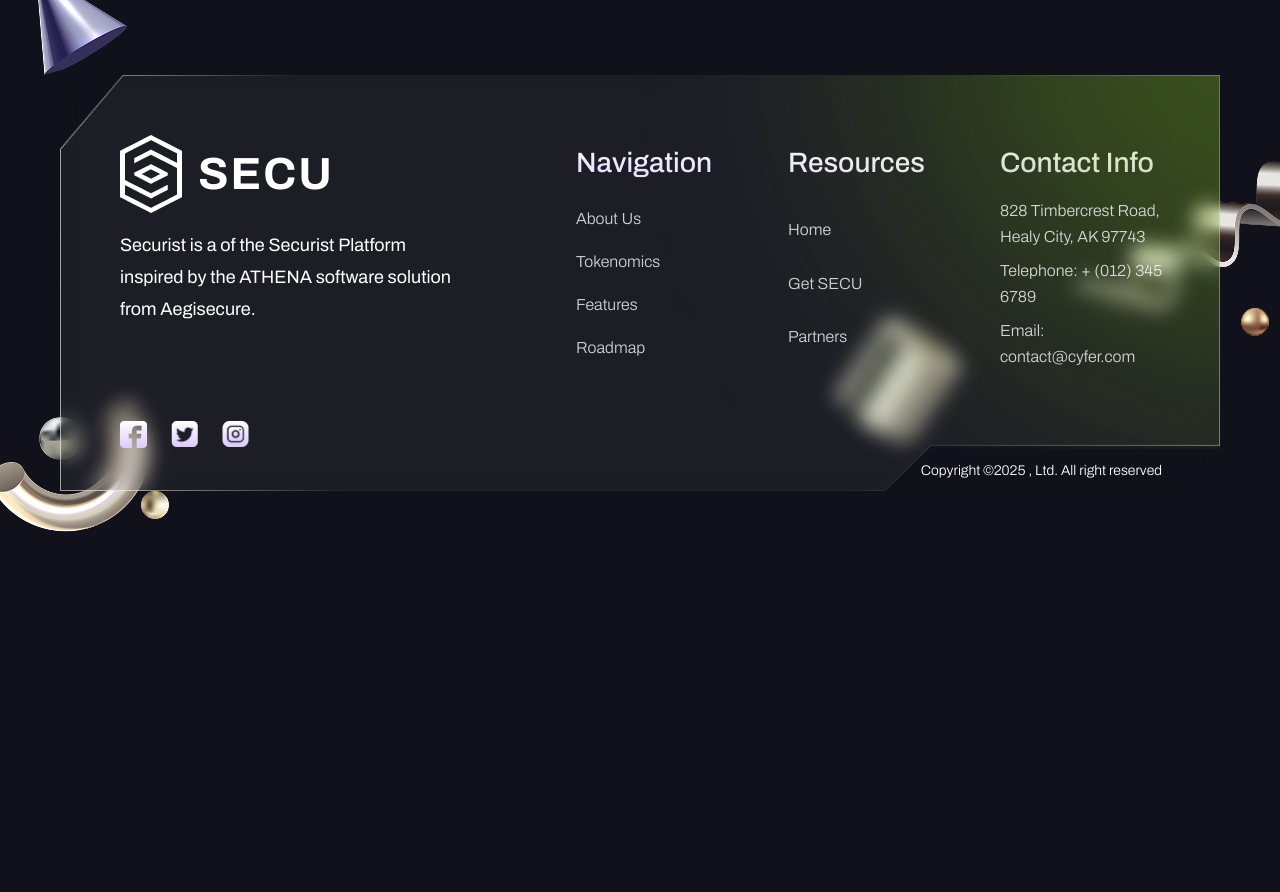
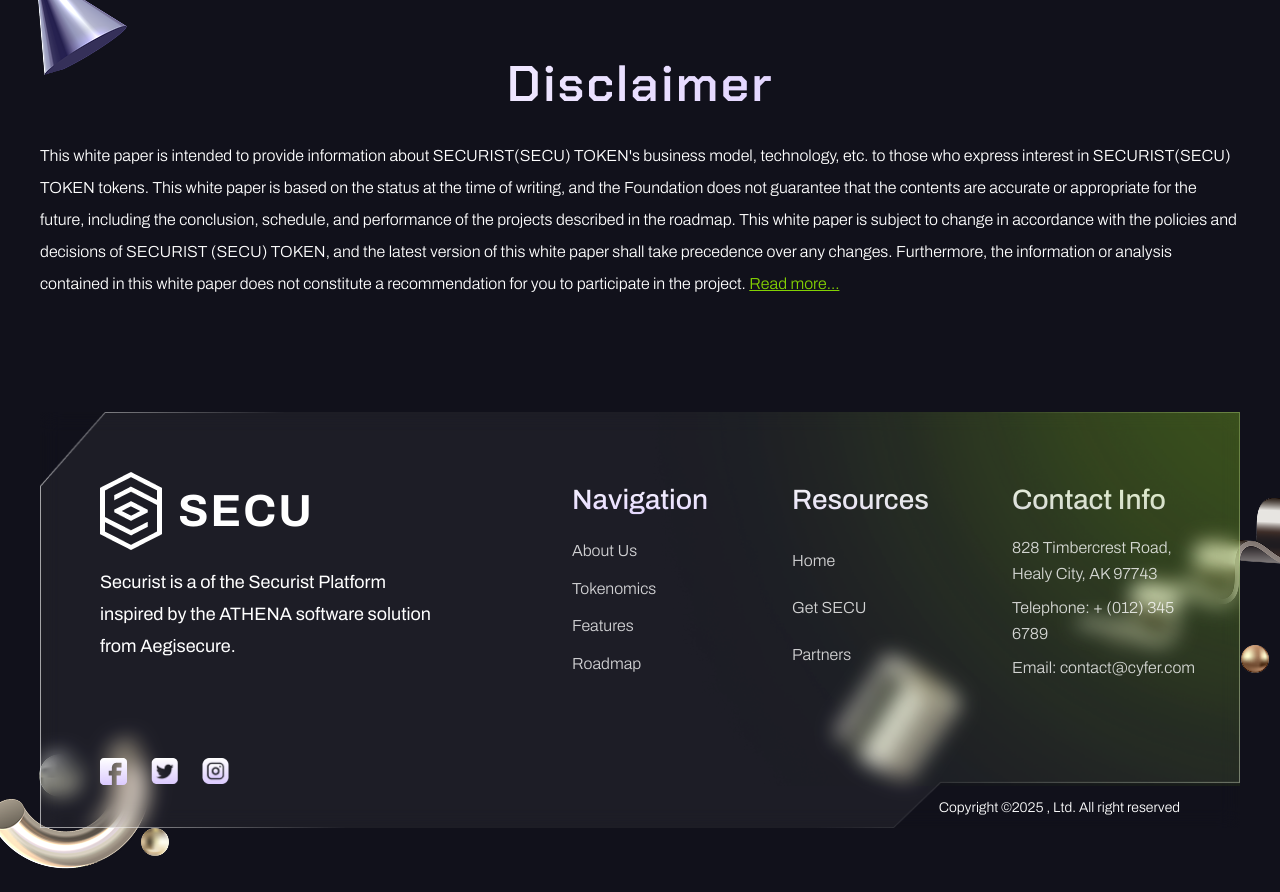
Before and after one commit to Walija-sh/SpaceDog, a plain HTML site: page index.html in a window 1280 px wide. Shown: the part 6710-7602 px from the top of the page. Before the commit the page ends 7265 px from the top, so only its background shows below. Drawn offline with nearby package versions, Linux system fonts and the light colour scheme.

Commit message:
disclaimer added

```diff
--- a/index.html
+++ b/index.html
@@ -562,7 +562,17 @@
 </section>
 <section class="disc-container">
   <div class="section disc-sect">
-   <h3 class="disc-h"></h3>
+   <h3 class="disc-h">Disclaimer</h3>
+   <div class="disc-content">
+    <p>This white paper is intended to provide information about SECURIST(SECU) TOKEN's business model, technology, etc. to those who express interest in SECURIST(SECU) TOKEN tokens. This white paper is based on the status at the time of writing, and the Foundation does not guarantee that the contents are accurate or appropriate for the future, including the conclusion, schedule, and performance of the projects described in the roadmap. This white paper is subject to change in accordance with the policies and decisions of SECURIST (SECU) TOKEN, and the latest version of this white paper shall take precedence over any changes. Furthermore, the information or analysis contained in this white paper does not constitute a recommendation for you to participate in the project. <span class="disc-readMore">Read more...</span></p>
+    <div class="disc-hidden ">
+      <p>This white paper has not been reviewed or approved by any regulatory authority, and the publication, distribution, or dissemination of this white paper does not imply that this white paper has complied with all applicable laws or regulations. In some cases, the publication, distribution, or dissemination of this white paper may be prohibited or restricted by applicable laws and regulations. In addition, regulatory authorities may impose restrictions on the ownership, use, and holding of SECURIST (SECU) TOKEN, and the sale and use of SECURIST (SECU) TOKEN may be affected by the actions of such regulatory authorities. The information contained in this whitepaper may be translated into other languages from time to time, or used in the course of communications with different participants. Please be advised that there may be changes or mistranslations in such translations or communications, and the Korean version of the white paper posted on the website takes precedence, and investors are responsible for confirming the version that takes precedence</p>
+      <p>This white paper contains statements about future plans and actions at this point in time. These future plans are expressed using words or phrases such as "may," "will," "expect," "anticipate," "goal," "forecast," "intend," "plan," seek," "believe," "potential," "continue," "will be," and the like, and are based on assumptions and analyses that the Foundation believes to be reasonable in light of its experience, current circumstances, expectations of future developments, and other factors. However, their contents are inevitably subject to risks and uncertainties, and the actual results and performance of SECURIST (SECU) TOKEN may differ from those planned for the future.</p>
+      <p>
+        You may lose your SECURIST (SECU) TOKEN, etc. due to the compromise of your private key to your digital wallet. If access to the private key becomes inaccessible due to loss, destruction or compromise of the private key, the holder of SECURIST(SECU) TOKEN, etc. may not be able to access the blockchain-based digital assets, and SECURIST(SECU) TOKEN may not be able to restore them. Technical problems or loss of tokens, etc. may occur due to flaws, vulnerabilities or other problems that may be inherent in the smart contract.
+      </p>
+    </div>
+   </div>
   </div>
 </section>
 <footer class="footer-container">
@@ -663,6 +673,12 @@
 window.addEventListener("resize", updateFooterImage);
 
   </script>
+  <script>
+    document.querySelector(".disc-readMore").addEventListener("click", function () {
+    document.querySelector(".disc-hidden").classList.toggle("disc-active");
+});
+
+  </script>
 
 </body>
 </html>
--- a/style.css
+++ b/style.css
@@ -1020,6 +1020,7 @@
   position: absolute;
   right: 25%;
   top: 60%;
+  display: none;
 }
 .footer-obj3{
   position: absolute;
@@ -1126,6 +1127,41 @@
 color: white;
 
 }
+/* dISCLAIMER */
+.disc-sect{
+  padding: 20px;
+}
+.disc-h{
+  font-weight: 600;
+  font-size: 32px;
+  line-height: 51px;
+  letter-spacing: 2px;
+  text-align: center;
+  background: linear-gradient(94.47deg, #FFFFFF 6.12%, #DAC8FF 80.25%);
+  background-clip: text;
+  -webkit-text-fill-color: transparent;
+  }
+  .disc-content p{
+  color: white;
+  font-weight: 300;
+  font-size: 14px;
+  line-height: 28px;
+  letter-spacing: 0px;
+  }
+  .disc-readMore{
+    color: #83D103;
+    text-decoration: underline;
+    cursor: pointer;
+  }
+  .disc-hidden{
+    max-height: 0;
+    overflow: hidden;
+    transition: all .3s ease;
+
+  }
+  .disc-active{
+    max-height: none;
+  }
 @media screen and (min-width:400px) {
   .team-logo-h{
     padding-inline: 40px;
@@ -1486,10 +1522,13 @@
             .team-sect{
               padding: 20px 40px;
             }
-            .team-h{
+            .team-h,.disc-h{
               font-size: 50px;
               line-height: 81px;
               margin-bottom: 3rem;
+            }
+            .disc-h{
+              margin-bottom: 1rem;
             }
             .team-logo-h{
               padding-inline: 40px;
@@ -1505,7 +1544,7 @@
               font-size: 45px;
               line-height: 58.5px;
               }
-              .team-about p{
+              .team-about p,.disc-content p{
               font-size: 16px;
               line-height: 32px;
 
@@ -1518,6 +1557,9 @@
               }
               .foot-sect{
                 padding: 40px;
+              }
+              .footer-obj2{
+                display: block;
               }
               .footer-content{
                 margin-top: 2rem;
@@ -1583,6 +1625,9 @@
                   .footer-grad{
                     display: block;
                   }
+                  .disc-sect{
+                    padding: 40px;
+                  }
 
 }
 @media screen and (min-width:1200px) {
@@ -1616,7 +1661,7 @@
    .hero-logo img{
      max-width: 62px;
    }
-   .hero-sect,.about-sect,.metric-sect,.limit-sect,.vis-sect,.road-sect,.team-sect,.foot-sect{
+   .hero-sect,.about-sect,.metric-sect,.limit-sect,.vis-sect,.road-sect,.team-sect,.foot-sect.disc-sect{
     padding-inline: 60px;
    }
    .team-logo-h{
```
